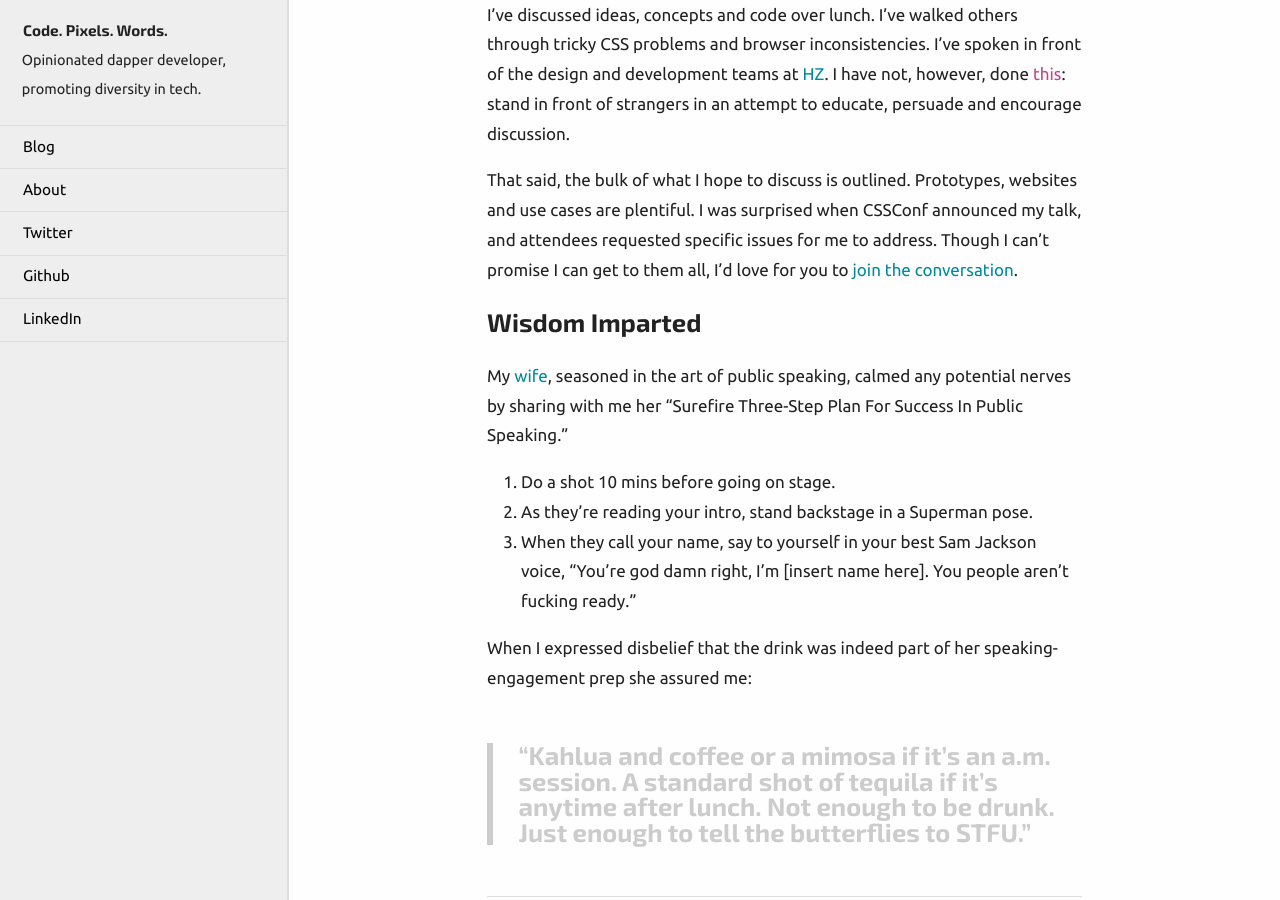
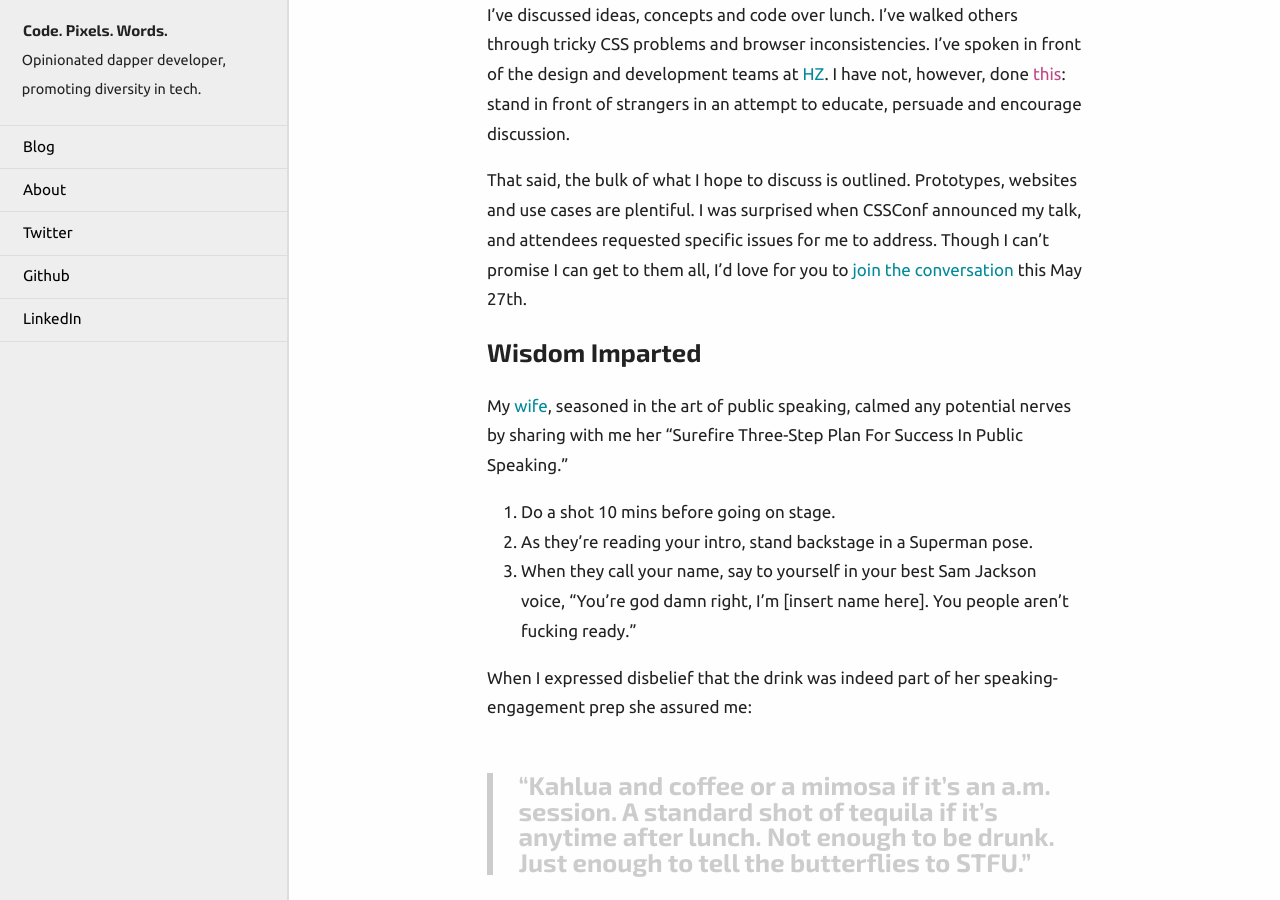
Before and after one commit to aebsr/aebsr.github.com, a Jekyll site: the page built from _posts/2014-02-21-to-css-conf-we-go.md, in a window 1280 px wide and 900 px high, scrolled down 655 px. Built offline with Jekyll 4.4.1, drawn with Linux system fonts in a browser that asks for light colours.

Commit message:
adding date

```diff
--- a/_posts/2014-02-21-to-css-conf-we-go.md
+++ b/_posts/2014-02-21-to-css-conf-we-go.md
@@ -18,7 +18,7 @@ The plan is to discuss opportunities, risks and the potential future of height -
 
 I’ve discussed ideas, concepts and code over lunch. I’ve walked others through tricky CSS problems and browser inconsistencies. I’ve spoken in front of  the design and development teams at [HZ](http://hzdg.com/). I have not, however, done [this](http://weareallaweso.me/for_speakers/index.html): stand in front of strangers in an attempt to educate, persuade and encourage discussion.
 
-That said, the bulk of what I hope to discuss is outlined. Prototypes, websites and use cases are plentiful. I was surprised when CSSConf announced my talk, and attendees  requested specific issues for me to address. Though I can’t promise I can get to them all, I’d love for you to [join the conversation](https://ti.to/jsconf-us/cssconf-us-2014).
+That said, the bulk of what I hope to discuss is outlined. Prototypes, websites and use cases are plentiful. I was surprised when CSSConf announced my talk, and attendees  requested specific issues for me to address. Though I can’t promise I can get to them all, I’d love for you to [join the conversation](https://ti.to/jsconf-us/cssconf-us-2014) this May 27th.
 
 ### Wisdom Imparted
 
```
